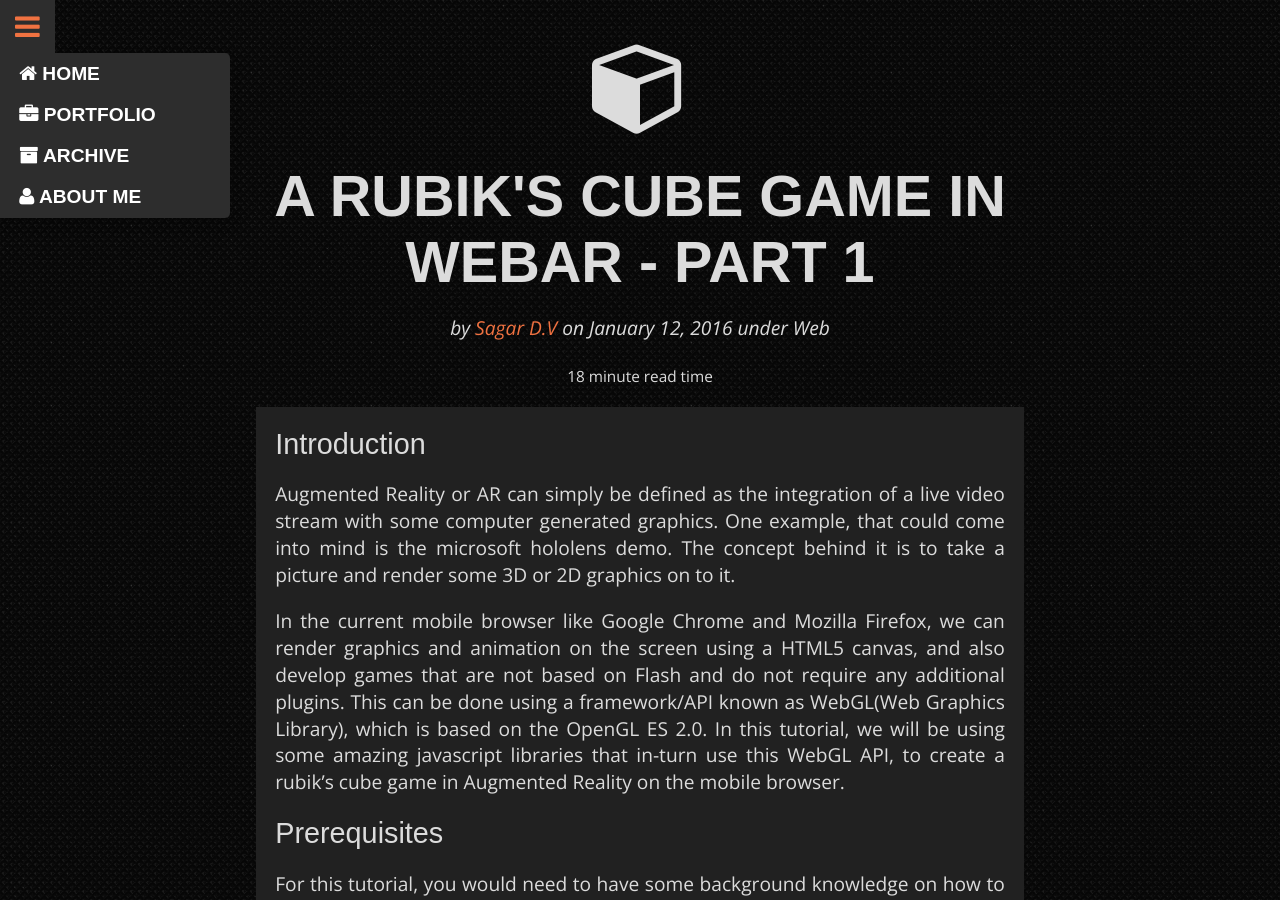
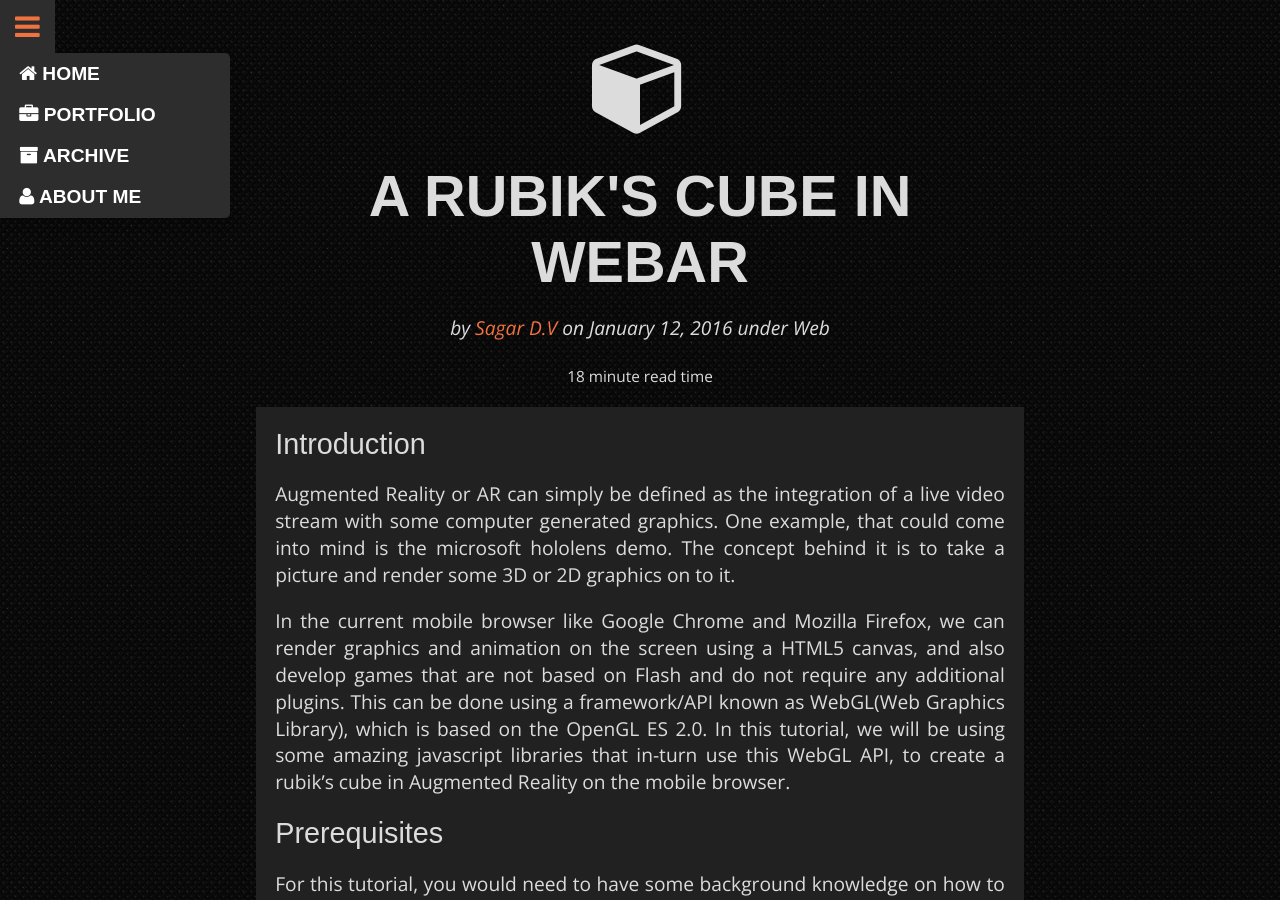
Before and after one commit to dvenkatsagar/dvenkatsagar.github.io, a Jekyll site: the page built from _posts/2016-1-12-rubikar.md, in a window 1280 px wide and 900 px high. Built offline with Jekyll 4.4.1, drawn with Linux system fonts in a browser that asks for light colours; comment, search, counter and statistics services are not loaded; some of the changed text lies outside the part shown.

Commit message:
Update 2016-1-12-rubikar.md

```diff
--- a/_posts/2016-1-12-rubikar.md
+++ b/_posts/2016-1-12-rubikar.md
@@ -1,6 +1,6 @@
 ---
 layout:     post
-title:      A Rubik's cube game in WebAR - Part 1
+title:      A Rubik's cube in WebAR
 date:       2016-1-12 07:58:45
 summary:    A tutorial on how to create a rubik's cube in Augmented reality on the mobile browser.
 categories:
@@ -19,7 +19,7 @@ tags:
 
 Augmented Reality or AR can simply be defined as the integration of a live video stream with some computer generated graphics. One example, that could come into mind is the microsoft hololens demo. The concept behind it is to take a picture and render some 3D or 2D graphics on to it.
 
-In the current mobile browser like Google Chrome and Mozilla Firefox, we can render graphics and animation on the screen using a HTML5 canvas, and also develop games that are not based on Flash and do not require any additional plugins. This can be done using a framework/API known as WebGL(Web Graphics Library), which is based on the OpenGL ES 2.0. In this tutorial, we will be using some amazing javascript libraries that in-turn use this WebGL API, to create a rubik's cube game in Augmented Reality on the mobile browser.
+In the current mobile browser like Google Chrome and Mozilla Firefox, we can render graphics and animation on the screen using a HTML5 canvas, and also develop games that are not based on Flash and do not require any additional plugins. This can be done using a framework/API known as WebGL(Web Graphics Library), which is based on the OpenGL ES 2.0. In this tutorial, we will be using some amazing javascript libraries that in-turn use this WebGL API, to create a rubik's cube in Augmented Reality on the mobile browser.
 
 ## Prerequisites
 
```
Also changed, not shown: other parts of _posts/2016-1-12-rubikar.md (+2 -0 lines).
